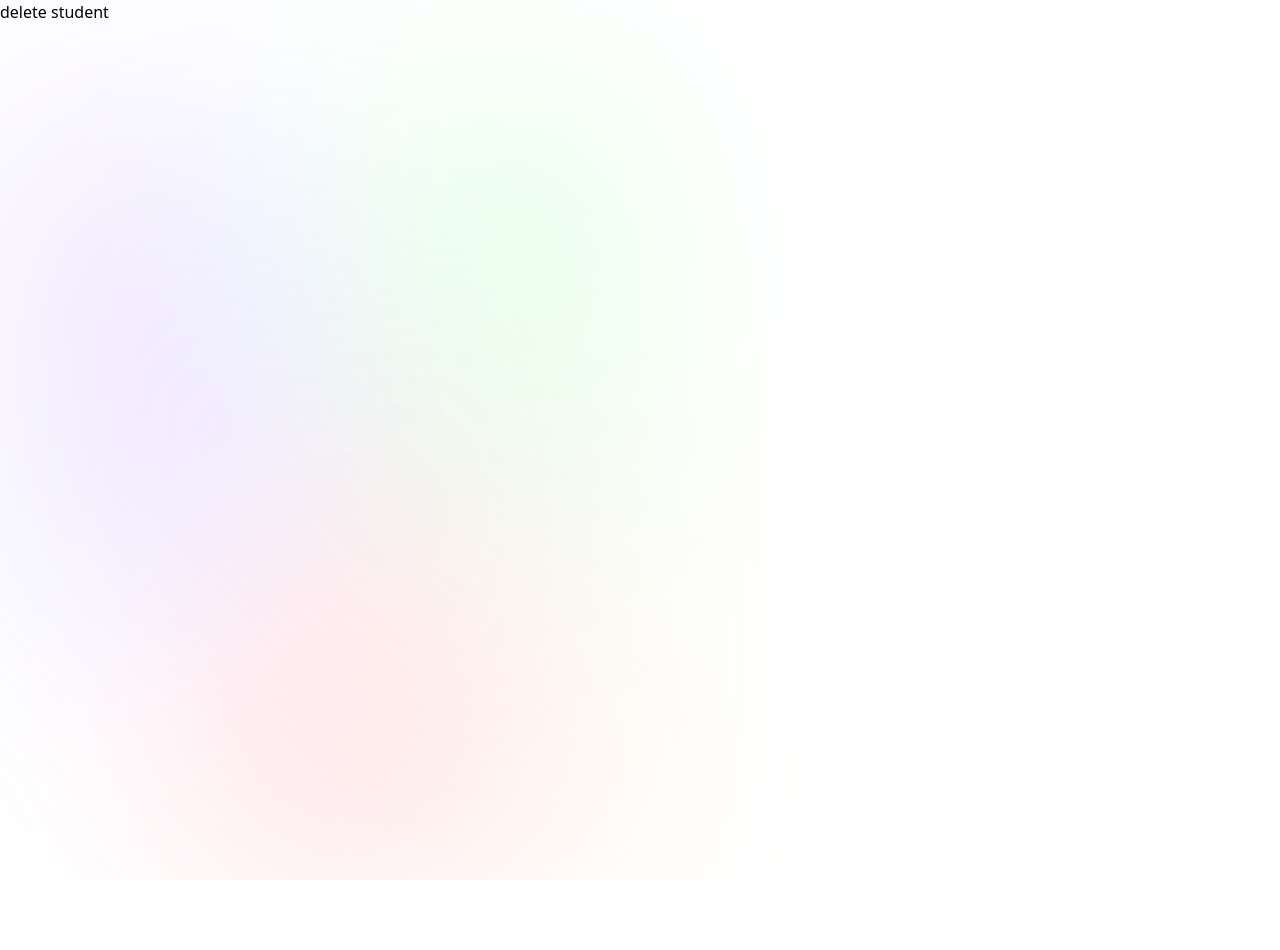
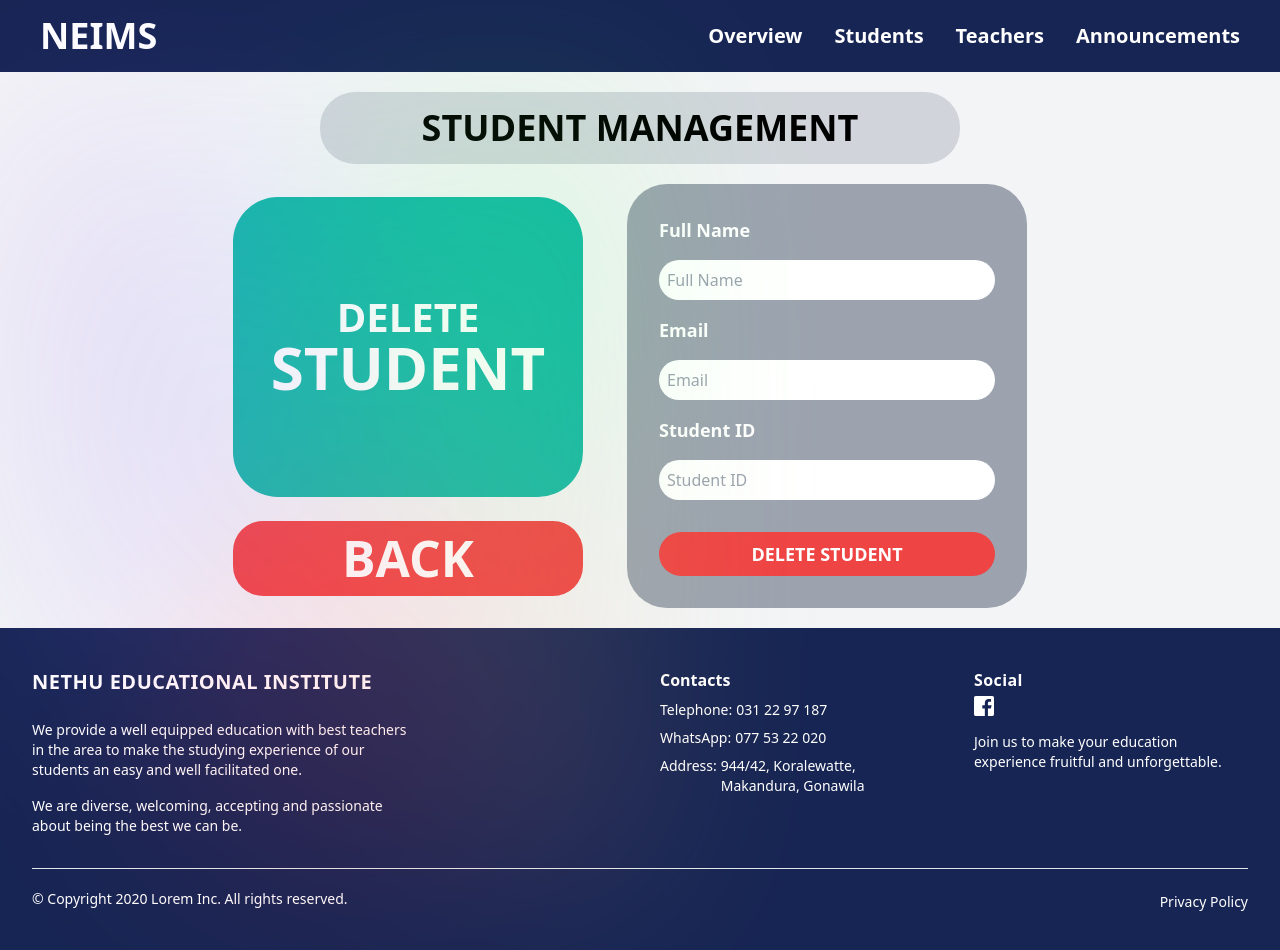
Before and after one commit to yasiith/Nethu_Education_Institute_Management_System, a Next.js app in the folder Nethu_Education_Institute_Management_System/: page /admin/students/student-delete in a window 1280 px wide. Shown: the top 950 px of the page. Before the commit the page ends 880 px from the top, so only its background shows below. Built offline with nearby package versions, Linux system fonts and the light colour scheme.

Commit message:
Student create and delete forms were created

```diff
--- a/Nethu_Education_Institute_Management_System/app/admin/students/student-delete/page.js
+++ b/Nethu_Education_Institute_Management_System/app/admin/students/student-delete/page.js
@@ -1,9 +1,13 @@
-import React from 'react'
+import AdminNav from "@components/Admin/AdminNav"
+import Delete from "@components/Admin/students/Delete"
+import Footer from "@components/footer"
 
 const page = () => {
   return (
     <div>
-      delete student
+      <AdminNav />
+      <Delete />
+      <Footer />
     </div>
   )
 }
--- a/Nethu_Education_Institute_Management_System/app/admin/students/student-register/page.js
+++ b/Nethu_Education_Institute_Management_System/app/admin/students/student-register/page.js
@@ -1,9 +1,13 @@
-
+import AdminNav from "@components/Admin/AdminNav"
+import Register from "@components/Admin/students/Register"
+import Footer from "@components/footer"
 
 const page = () => {
   return (
     <div>
-      Register students
+      <AdminNav />
+      <Register />
+      <Footer />
     </div>
   )
 }
--- a/Nethu_Education_Institute_Management_System/components/Admin/students/Dashboard.jsx
+++ b/Nethu_Education_Institute_Management_System/components/Admin/students/Dashboard.jsx
@@ -23,7 +23,7 @@ const Dashboard = () => {
             <   h1 className='text-4xl font-bold'>STUDENT MANAGEMENT</h1>
             </div>
         </div>
-        <div className='flex flex-col-2 justify-center py-5 gap-x-5 items-start'>
+        <div className='flex flex-row justify-center py-5 gap-x-5 items-start'>
             <button
                 onClick={handleClick1}
                 className='bg-teal-600 rounded-[35px] text-white text-center pt-5 pb-5 w-1/4 cursor-pointer  h-[200px]'
@@ -52,8 +52,8 @@ const Dashboard = () => {
                 onClick={handleClick4}
                 className='bg-gray-300 rounded-[35px] p-5 text-center w-1/4 cursor-pointer'
             >
-                <p className='text-[30px] font-semibold leading-none'>VIEW</p>
-                <p className='text-[45px] font-semibold leading-none'>STUDENTS</p>
+                <p className='text-[40px] font-semibold leading-none'>VIEW</p>
+                <p className='text-[60px] font-semibold leading-none'>STUDENTS</p>
 
             </button>
         </div>
--- /dev/null
+++ b/Nethu_Education_Institute_Management_System/components/Admin/students/Delete.jsx
@@ -0,0 +1,62 @@
+"use client";
+import { useRouter } from "next/navigation"
+
+
+const Register = () => {
+    const router = useRouter();
+    const toStudentDashboard = () => {
+        router.push('/admin/students')
+    }
+  return (
+    <div className="bg-gray-100 flex flex-col items-center justify-center">
+      <div className="bg-gray-300 w-1/2 text-center py-4 rounded-[35px] mt-5">
+        <h1 className="text-4xl font-bold">STUDENT MANAGEMENT</h1>
+      </div>
+
+      <div className="flex flex-col md:flex-row justify-center items-center gap-6 max-w-4xl">
+        <div className="flex flex-col gap-6 items-center ">
+          <div className="bg-teal-500 w-[350px] h-[300px] rounded-[45px] flex items-center justify-center text-white text-center p-5">
+            <div className="flex flex-col leading-none">
+                <p className="text-[40px] font-semibold">DELETE</p>
+                <p className="text-[60px] font-bold">STUDENT</p>
+            </div>
+          </div>
+          <button
+            onClick={toStudentDashboard}
+            className="bg-red-500 w-[350px] h- rounded-[30px] text-white font-bold text-[50px]">
+            BACK
+          </button>
+        </div>
+
+        <div className="bg-gray-400 w-[400px] p-8 rounded-[40px] flex flex-col gap-4 m-5">
+          <label className="text-white text-lg font-bold">Full Name</label>
+          <input
+            type="text"
+            placeholder="Full Name"
+            className="p-2 rounded-[30px] border-none focus:ring-2 focus:ring-teal-500"
+          />
+
+          <label className="text-white text-lg font-bold">Email</label>
+          <input
+            type="email"
+            placeholder="Email"
+            className="p-2 rounded-[30px] border-none focus:ring-2 focus:ring-teal-500"
+          />
+
+          <label className="text-white text-lg font-bold">Student ID</label>
+          <input
+            type="text"
+            placeholder="Student ID"
+            className="p-2 rounded-[30px] border-none focus:ring-2 focus:ring-teal-500"
+          />
+
+          <button className="bg-red-500 w-full py-2 mt-4 rounded-[30px] text-white font-bold text-lg ">
+            DELETE STUDENT
+          </button>
+        </div>
+      </div>
+    </div>
+  )
+}
+
+export default Register
--- /dev/null
+++ b/Nethu_Education_Institute_Management_System/components/Admin/students/Register.jsx
@@ -0,0 +1,62 @@
+"use client";
+import { useRouter } from "next/navigation"
+
+
+const Register = () => {
+    const router = useRouter();
+    const toStudentDashboard = () => {
+        router.push('/admin/students')
+    }
+  return (
+    <div className="bg-gray-100 flex flex-col items-center justify-center">
+      <div className="bg-gray-300 w-1/2 text-center py-4 rounded-[35px] mt-5">
+        <h1 className="text-4xl font-bold">STUDENT MANAGEMENT</h1>
+      </div>
+
+      <div className="flex flex-col md:flex-row justify-center items-center gap-6 max-w-4xl">
+        <div className="flex flex-col gap-6 items-center ">
+          <div className="bg-teal-500 w-[350px] h-[300px] rounded-[45px] flex items-center justify-center text-white text-center p-5">
+            <div className="flex flex-col leading-none">
+                <p className="text-[40px] font-semibold">REGISTER</p>
+                <p className="text-[60px] font-bold">STUDENT</p>
+            </div>
+          </div>
+          <button
+            onClick={toStudentDashboard}
+            className="bg-red-500 w-[350px] h- rounded-[30px] text-white font-bold text-[50px]">
+            BACK
+          </button>
+        </div>
+
+        <div className="bg-gray-400 w-[400px] p-8 rounded-[40px] flex flex-col gap-4 m-5">
+          <label className="text-white text-lg font-bold">Full Name</label>
+          <input
+            type="text"
+            placeholder="Full Name"
+            className="p-2 rounded-[30px] border-none focus:ring-2 focus:ring-teal-500"
+          />
+
+          <label className="text-white text-lg font-bold">Email</label>
+          <input
+            type="email"
+            placeholder="Email"
+            className="p-2 rounded-[30px] border-none focus:ring-2 focus:ring-teal-500"
+          />
+
+          <label className="text-white text-lg font-bold">Student ID</label>
+          <input
+            type="text"
+            placeholder="Student ID"
+            className="p-2 rounded-[30px] border-none focus:ring-2 focus:ring-teal-500"
+          />
+
+          <button className="bg-red-500 w-full py-2 mt-4 rounded-[30px] text-white font-bold text-lg ">
+            ADD STUDENT
+          </button>
+        </div>
+      </div>
+    </div>
+  )
+}
+
+export default Register
```
